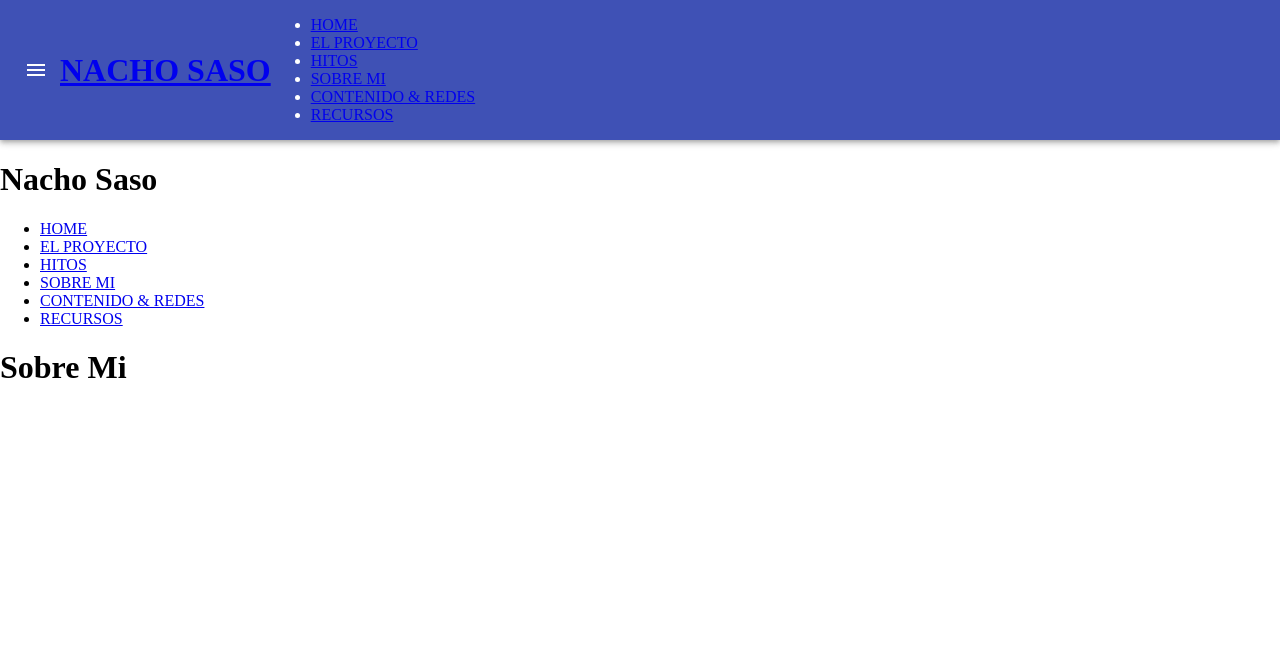
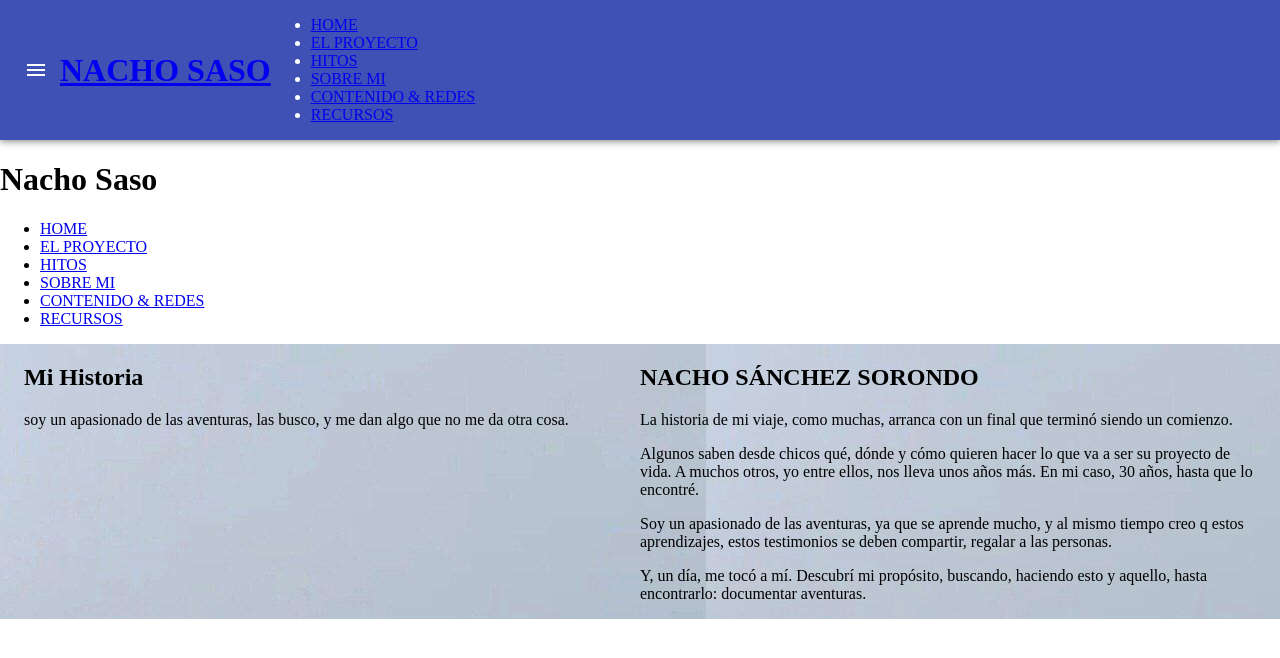
Before and after one commit to marting1777/nachosaso, a React app: page /sobre-mi in a window 1280 px wide. Shown: the top 658 px of the page. Built offline with nearby package versions, Linux system fonts and the light colour scheme.

Commit message:
Sobre Mi pagina

```diff
--- a/src/components/Home/Home.css
+++ b/src/components/Home/Home.css
@@ -18,6 +18,7 @@
     margin: 0;
     font-size: 54px;
     color: #FFFFFF;
+    text-shadow: 2px 2px #000;
 }
 
 .Vision {
--- a/src/components/SobreMi/SobreMi.css
+++ b/src/components/SobreMi/SobreMi.css
@@ -1,3 +1,33 @@
 .SobreMi {
+    background-repeat: no-repeat;
+    width: 100%;
+    height: 100%;
+}
+
+.Name {
+    font-size: 54px;
+}
+
+.Text1, .Text2, .Text3, .Text4 {
+    font-size: 22px;
+}
+
+.HistoriaTitle {
+    text-transform: uppercase;
+    font-size: 54px;
+    color: #FFFFFF;
+    text-shadow: 3px 3px #000000;
+}
+
+.Frase {
 
 }
+
+@media (min-width: 768px) {
+    .Name, .HistoriaTitle {
+        font-size: 76px;
+    }
+    .Text1, .Text2, .Text3, .Text4 {
+        font-size: 30px;
+    }
+}
--- a/src/components/SobreMi/SobreMi.js
+++ b/src/components/SobreMi/SobreMi.js
@@ -1,12 +1,41 @@
 import React, { Component } from 'react'
 import classes from './SobreMi.css'
 
+import { Container, Grid } from '@material-ui/core'
+import NachoImgParado from '../../assets/images/nacho-saso.jpeg'
+import Title from '../UI/Title/Title'
+
 class SobreMi extends Component {
+
+    state = {
+        seccion: 'Mi Historia',
+        frase: 'soy un apasionado de las aventuras, las busco, y me dan algo que no me da otra cosa.',
+        name: 'NACHO SÁNCHEZ SORONDO',
+        text1: 'La historia de mi viaje, como muchas, arranca con un final que terminó siendo un comienzo.',
+        text2: 'Algunos saben desde chicos qué, dónde y cómo quieren hacer lo que va a ser su proyecto de vida. A muchos otros, yo entre ellos, nos lleva unos años más. En mi caso, 30 años, hasta que lo encontré.',
+        text3: 'Soy un apasionado de las aventuras, ya que se aprende mucho, y al mismo tiempo creo q estos aprendizajes, estos testimonios se deben compartir, regalar a las personas.',
+        text4: 'Y, un día, me tocó a mí. Descubrí mi propósito, buscando, haciendo esto y aquello, hasta encontrarlo: documentar aventuras.'
+    }
+
     render () {
         return (
-            <div className={classes.SobreMi}>
-                <h1>Sobre Mi</h1>
-            </div>
+            <section style={{backgroundImage: `url(${NachoImgParado})`}} className={classes.SobreMi}>
+                <Container>
+                    <Grid container>
+                        <Grid item xs={12} sm={6}>
+                            <Title titleClass={classes.HistoriaTitle} title={this.state.seccion}/>
+                            <p className={classes.Frase}>{this.state.frase}</p>
+                        </Grid>
+                        <Grid item xs={12} sm={6}>
+                            <Title titleClass={classes.Name} title={this.state.name} />
+                            <p className={classes.Text1}>{this.state.text1}</p>
+                            <p className={classes.Text1}>{this.state.text2}</p>
+                            <p className={classes.Text1}>{this.state.text3}</p>
+                            <p className={classes.Text1}>{this.state.text4}</p>
+                        </Grid>
+                    </Grid>
+                </Container>
+            </section>
         )
     }
 }
```
Also changed, not shown: src/assets/images/nacho-saso.jpeg (added).
